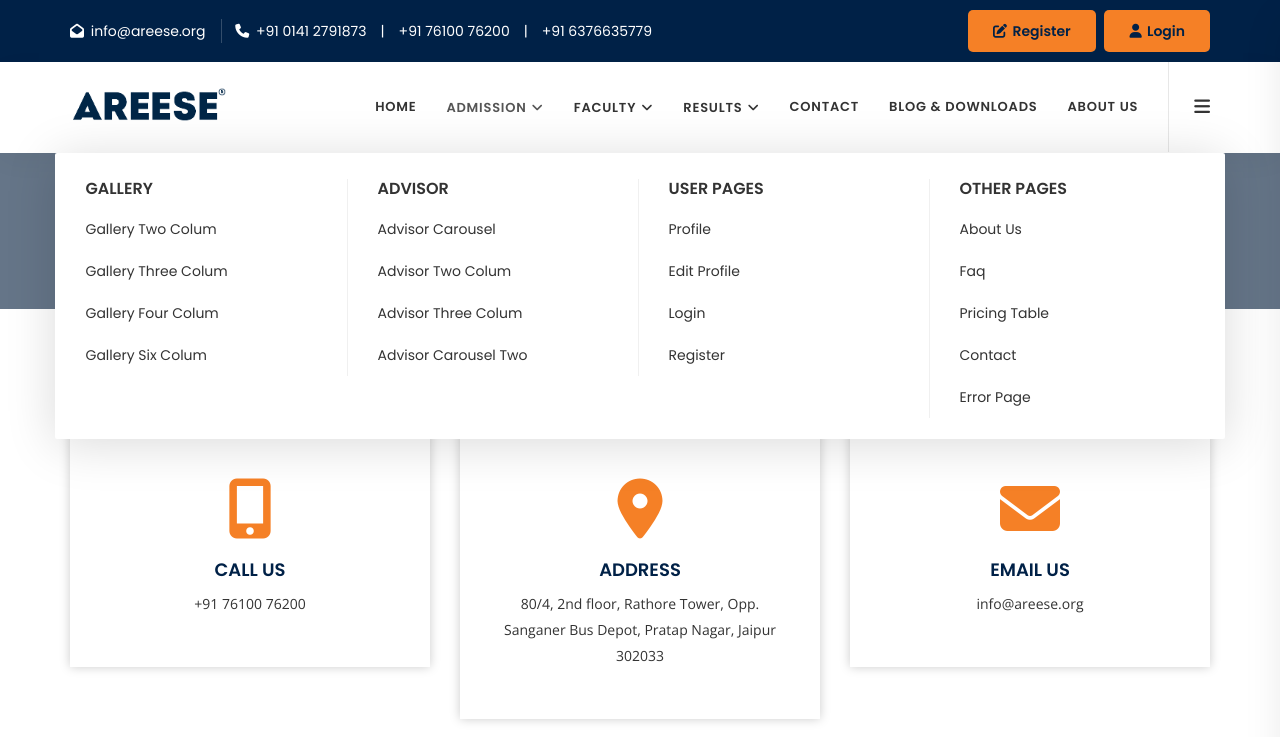
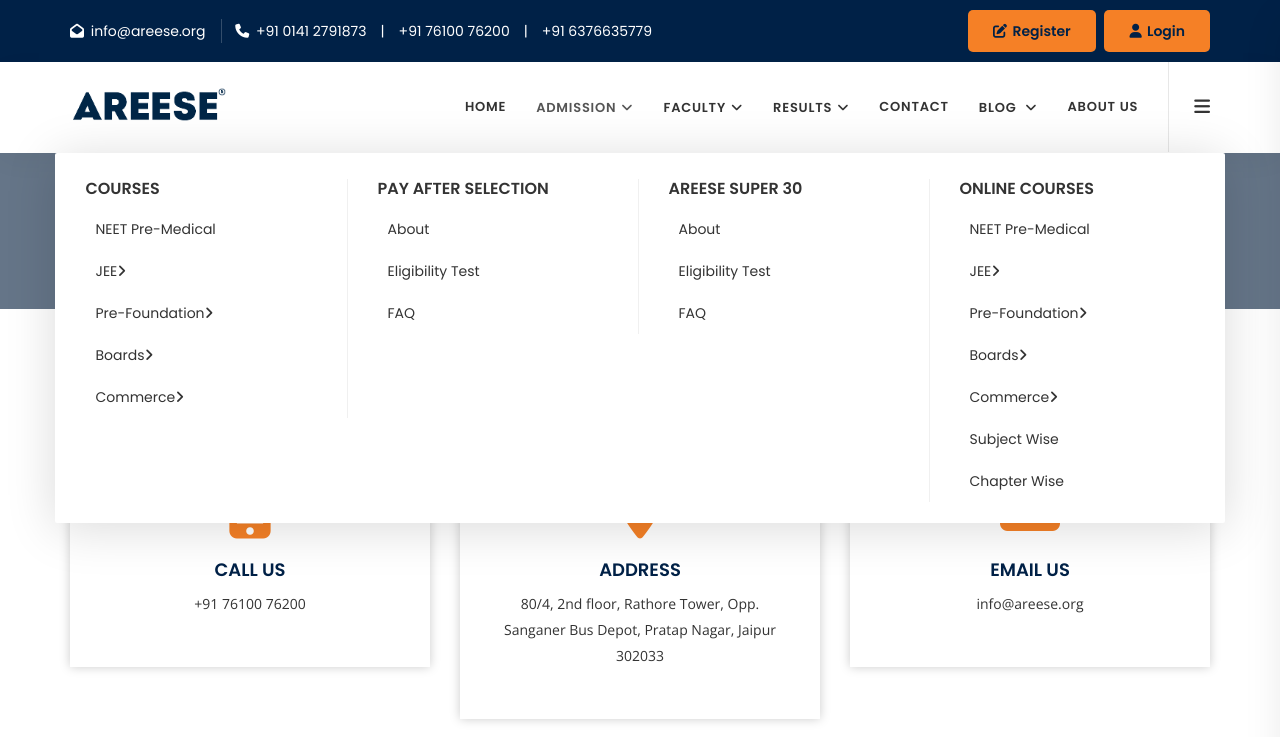
Before and after one commit to rinkikhandal/areese-main, a PHP site: page /contact.php in a window 1280 px wide, after a click on "ADMISSION". Shown: the top 737 px of the page. Run offline with PHP 8.4, Linux system fonts and the light colour scheme; some libraries are stand-ins or nearby versions.

Commit message:
nav chnaged

```diff
--- a/source/assets/css/personal.css
+++ b/source/assets/css/personal.css
@@ -442,3 +442,18 @@
 .forgo-pass a:hover {
   text-decoration: underline;
 }
+
+/* li of dropdowns padding */
+
+hr {
+  display: block;
+  height: 1px;
+  border: 0;
+  border-top: 0.5px solid #fdf9f9;
+  margin: 0;
+  padding: 0;
+}
+
+.dropdown-menu li {
+  padding-left: 10px;
+}
--- a/source/nav.php
+++ b/source/nav.php
@@ -86,89 +86,197 @@
               <li>
                 <div class="row">
                   <div class="col-menu col-md-3">
-                    <h6 class="title">Gallery</h6>
+                    <h6 class="title">Courses</h6>
                     <div class="content">
                       <ul class="menu-col">
                         <li>
-                          <a href="gallery-2-colum.html">Gallery Two Colum</a>
+                          <a href="gallery-2-colum.html">NEET Pre-Medical</a>
                         </li>
+                        <li class="dropdown">
+                          <a href="gallery-3-colum.html" data-toggle="dropdown" class="dropdown-toggle">JEE </a>
+                          <!-- need changes -->
+                          <ul class="dropdown-menu " role="menu">
+
                             <li>
-                          <a href="gallery-3-colum.html">Gallery Three Colum</a>
+                              <a href="#">JEE Main + BITSAT</a>
                             </li>
+                            <hr>
+
                             <li>
-                          <a href="gallery-4-colum.html">Gallery Four Colum</a>
+                              <a href="#">JEE Advance + BITSAT</a>
                             </li>
+
+                          </ul>
+
+                        </li>
+                        <li class="dropdown">
+                          <a href="gallery-4-colum.html" data-toggle="dropdown" class="dropdown-toggle">Pre-Foundation </a>
+                          <ul class="dropdown-menu" role="menu">
                             <li>
-                          <a href="gallery-6-colum.html">Gallery Six Colum</a>
+                              <a href="#">9 <sup>th</sup></a>
+                            </li>
+                            <hr>
+
+                            <li>
+                              <a href="#">10 <sup>th</sup></a>
+                            </li>
+
+                          </ul>
+
+                        </li>
+                        <li class="dropdown">
+                          <a href="gallery-4-colum.html" data-toggle="dropdown" class="dropdown-toggle">Boards</a>
+                          <ul class="dropdown-menu " role="menu">
+                            <li>
+                              <a href="#">9 <sup>th</sup></a>
+                            </li>
+                            <hr>
+                            <li>
+                              <a href="#">10 <sup>th</sup></a>
+                            </li>
+                            <hr>
+
+                            <li>
+                              <a href="#">11 <sup>th</sup></a>
+                            </li>
+                            <hr>
+
+                            <li>
+                              <a href="#">12 <sup>th</sup></a>
+                            </li>
+
+                          </ul>
+
+                        </li>
+                        <li class="dropdown">
+                          <a href="gallery-4-colum.html" data-toggle="dropdown" class="dropdown-toggle">Commerce</a>
+                          <ul class="dropdown-menu " role="menu">
+                            <li>
+                              <a href="#">11 <sup>th</sup></a>
+                            </li>
+                            <hr>
+
+                            <li>
+                              <a href="#">12 <sup>th</sup></a>
+                            </li>
+
+                          </ul>
+
                         </li>
                       </ul>
                     </div>
                   </div>
                   <!-- end col-3 -->
                   <div class="col-menu col-md-3">
-                    <h6 class="title">Advisor</h6>
+                    <h6 class="title">Pay After Selection</h6>
                     <div class="content">
                       <ul class="menu-col">
                         <li>
-                          <a href="advisor-carousel.html">Advisor Carousel</a>
+                          <a href="advisor-carousel.html">About</a>
                         </li>
                         <li>
-                          <a href="advisor-2-colum.html">Advisor Two Colum</a>
+                          <a href="advisor-2-colum.html">Eligibility Test</a>
                         </li>
                         <li>
-                          <a href="advisor-3-colum.html">Advisor Three Colum</a>
+                          <a href="advisor-3-colum.html">FAQ</a>
+                        </li>
+
+                      </ul>
+                    </div>
+                  </div>
+                  <!-- end col-3 -->
+                  <div class="col-menu col-md-3">
+                    <h6 class="title">AREESE Super 30</h6>
+                    <div class="content">
+                      <ul class="menu-col">
+                        <li><a href="profile.php">About</a></li>
+                        <li>
+                          <a href="edit-profile.php">Eligibility Test</a>
                         </li>
                         <li>
-                          <a href="advisor-carousel-2.html">Advisor Carousel Two</a>
+                          <a class="popup-with-form" href="#login-form">
+                            FAQ
+                          </a>
                         </li>
                       </ul>
                     </div>
                   </div>
                   <!-- end col-3 -->
                   <div class="col-menu col-md-3">
-                    <h6 class="title">User Pages</h6>
+                    <h6 class="title">Online Courses</h6>
                     <div class="content">
                       <ul class="menu-col">
-                        <li><a href="profile.php">Profile</a></li>
                         <li>
-                          <a href="edit-profile.php">Edit Profile</a>
+                          <a href="gallery-2-colum.html">NEET Pre-Medical</a>
                         </li>
+                        <li class="dropdown">
+                          <a href="gallery-3-colum.html" data-toggle="dropdown" class="dropdown-toggle">JEE</a>
+                          <!-- need changes -->
+                          <ul class="dropdown-menu " role="menu">
                             <li>
-                          <?php
-                          if (isset($_SESSION["user_username"])) {
-                          ?>
-                            <a class="logout" href="./assets/db/logout.inc.php">
-                              logout
-                            </a>
-                          <?php
-                            // echo $_SESSION["user_username"];
-                          } else {
-                          ?>
-                            <a class="popup-with-form" href="#login-form">
-                              login
-                            </a>
+                              <a href="#">JEE Main + BITSAT</a>
+                            </li>
+                            <hr>
 
-                          <?php
-                          }
-                          ?>
+                            <li>
+                              <a href="#">JEE Advance + BITSAT</a>
                             </li>
-                        <!-- <li><a class="popup-with-form" href="#login-form">login</a></li> -->
-                        <li><a class="popup-with-form" href="#register-form">register</a></li>
+
                           </ul>
-                    </div>
-                  </div>
-                  <!-- end col-3 -->
-                  <div class="col-menu col-md-3">
-                    <h6 class="title">Other Pages</h6>
-                    <div class="content">
-                      <ul class="menu-col">
-                        <li><a href="about-us.php">About Us</a></li>
-                        <li><a href="faq.html">Faq</a></li>
+
+                        </li>
+                        <li class="dropdown">
+                          <a href="gallery-4-colum.html" data-toggle="dropdown" class="dropdown-toggle">Pre-Foundation</a>
+                          <ul class="dropdown-menu " role="menu">
                             <li>
-                          <a href="pricing-table.html">Pricing Table</a>
+                              <a href="#">9 <sup>th</sup></a>
                             </li>
-                        <li><a href="contact.html">Contact</a></li>
-                        <li><a href="404.html">Error Page</a></li>
+                            <hr>
+
+                            <li>
+                              <a href="#">10 <sup>th</sup></a>
+                            </li>
+
+                          </ul>
+
+                        </li>
+                        <li class="dropdown">
+                          <a href="gallery-4-colum.html" data-toggle="dropdown" class="dropdown-toggle">Boards</a>
+                          <ul class="dropdown-menu " role="menu">
+                            <li>
+                              <a href="#">9 <sup>th</sup></a>
+                            </li>
+                            <hr>
+
+                            <li>
+                              <a href="#">10 <sup>th</sup></a>
+                            </li>
+                            <hr>
+
+                            <li>
+                              <a href="#">11 <sup>th</sup></a>
+                            </li>
+                            <hr>
+
+                            <li>
+                              <a href="#">12 <sup>th</sup></a>
+                            </li>
+
+                          </ul>
+
+                        </li>
+                        <li class="dropdown">
+                          <a href="gallery-4-colum.html" class="dropdown-toggle" data-toggle="dropdown">Commerce</a>
+                          <ul class="dropdown-menu">
+                            <li><a href="teachers.html">11 <sup>th</sup></a></li>
+                            <hr>
+
+                            <li><a href="teachers-details.html">12 <sup>th</sup></a></li>
+                          </ul>
+
+                        </li>
+                        <li> <a href="#">Subject wise </a></li>
+                        <li> <a href="#">Chapter wise </a></li>
                       </ul>
                     </div>
                   </div>
@@ -198,9 +306,17 @@
           <li class="dropdown">
             <a href="#" class="dropdown-toggle active" data-toggle="dropdown">Results</a>
             <ul class="dropdown-menu">
-              <li><a href="event.html">Event Mixed Colum</a></li>
-              <li><a href="event-2.html">Event Grid Colum</a></li>
-              <li><a href="event-3.html">Event Carousel</a></li>
+              <li><a href="event.html">NEET</a></li>
+              <li class="dropdown">
+                <a href="#" data-toggle="dropdown" class="dropdown-toggle">JEE</a>
+                <ul class="dropdown-menu" role="menu">
+                  <li><a href="#">JEE Main</a></li>
+                  <li><a href="#">JEE Advance</a></li>
+                </ul>
+
+              </li>
+              <li><a href="event-3.html">10 <sup>th</sup></a></li>
+              <li><a href="event-3.html">12 <sup>th</sup></a></li>
             </ul>
           </li>
           <!-- <li class="dropdown">
@@ -233,8 +349,12 @@
           <li>
             <a href="contact.php">contact</a>
           </li>
-          <li>
-            <a href="blog-standard.php">Blog & Downloads</a>
+          <li class="dropdown">
+            <a href="blog-standard.php" class="dropdown-toggle" data-toggle="dropdown">Blog </a>
+            <ul class="dropdown-menu">
+              <li><a href="teachers.html">Blogs</a></li>
+              <li><a href="teachers-details.html">Downloads</a></li>
+            </ul>
           </li>
           <li>
             <a href="about-us.php">About Us</a>
```
Lines whose indentation alone changed are shown as unchanged.
